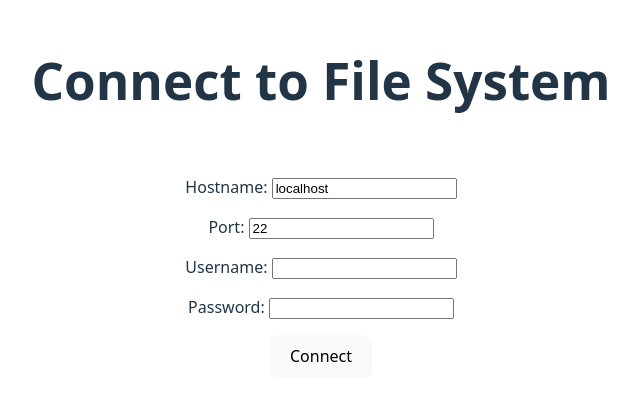
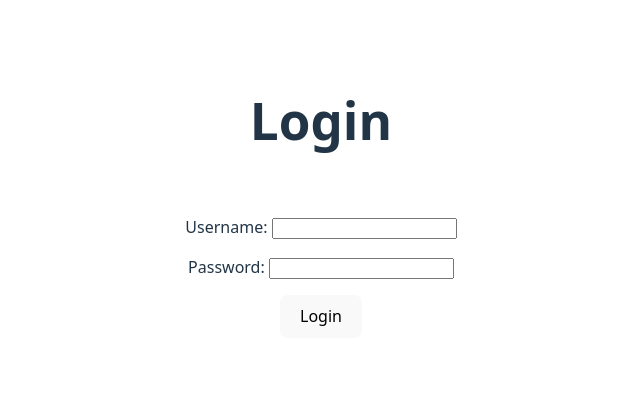
Before and after one commit to dtom90/Remote-File-System-Navigator, a React (Vite) app in the folder frontend/: page / in a window 1280 px wide. Shown: the part 186-586 px from the top of the page, without its empty margins (319-959 px from the left). Built offline with nearby package versions, Linux system fonts and the light colour scheme.

Commit message:
implement server retrieval API and update login form to handle authentication

```diff
--- a/frontend/src/App.tsx
+++ b/frontend/src/App.tsx
@@ -12,31 +12,39 @@ function App() {
     type: 'success' | 'error';
   } | null>(null);
 
-  const handleConnect = async (config: SSHConnectRequest) => {
-    try {
-      const response = await fetch('http://localhost:8080/api/ssh/connect', {
-        method: 'POST',
-        headers: {
-          'Content-Type': 'application/json',
-        },
-        body: JSON.stringify({
-          ...config,
-          port: config.port.toString(),
-        }),
-      });
-
-      if (!response.ok) {
-        throw new Error('Failed to establish SSH connection');
-      }
-
-      const data = (await response.json()) as SSHConnectResponse;
-      setSessionId(data.sessionID);
-      setNotification({ message: data.message, type: 'success' });
-    } catch (error) {
-      console.error('Connection error:', error);
-      setNotification({ message: 'Failed to connect: ' + (error as Error).message, type: 'error' });
+  const handleConnect = async (isConnected: boolean) => {
+    if (isConnected) {
+      // call the api to get the servers
+      const response = await fetch('http://localhost:8080/api/servers');
+      const data = await response.json();
+      console.log(data);
     }
   };
+  // const handleConnect = async (config: SSHConnectRequest) => {
+  //   try {
+  //     const response = await fetch('http://localhost:8080/api/ssh/connect', {
+  //       method: 'POST',
+  //       headers: {
+  //         'Content-Type': 'application/json',
+  //       },
+  //       body: JSON.stringify({
+  //         ...config,
+  //         port: config.port.toString(),
+  //       }),
+  //     });
+
+  //     if (!response.ok) {
+  //       throw new Error('Failed to establish SSH connection');
+  //     }
+
+  //     const data = (await response.json()) as SSHConnectResponse;
+  //     setSessionId(data.sessionID);
+  //     setNotification({ message: data.message, type: 'success' });
+  //   } catch (error) {
+  //     console.error('Connection error:', error);
+  //     setNotification({ message: 'Failed to connect: ' + (error as Error).message, type: 'error' });
+  //   }
+  // };
 
   const handleCloseSession = async () => {
     if (!sessionId) {
--- a/frontend/src/components/LoginForm.tsx
+++ b/frontend/src/components/LoginForm.tsx
@@ -1,47 +1,60 @@
 import { useState } from 'react';
-import { SSHConnectRequest } from '../types';
 
 interface LoginFormProps {
-  onConnect: (config: SSHConnectRequest) => void;
+  onConnect: (isConnected: boolean) => void;
 }
 
 function LoginForm({ onConnect }: LoginFormProps) {
-  const [config, setConfig] = useState<SSHConnectRequest>({
-    hostname: 'localhost',
-    port: 22,
+  const [credentials, setCredentials] = useState({
     username: '',
     password: '',
   });
+  const [error, setError] = useState<string | null>(null);
+  const [isLoading, setIsLoading] = useState(false);
+  const [token, setToken] = useState<string | null>(null);
+
+  const handleSubmit = async (e: React.FormEvent) => {
+    e.preventDefault();
+    setError(null);
+    setIsLoading(true);
+
+    try {
+      const response = await fetch('http://localhost:8080/api/auth/login', {
+        method: 'POST',
+        headers: {
+          'Content-Type': 'application/json',
+        },
+        body: JSON.stringify(credentials),
+      });
+
+      if (!response.ok) {
+        throw new Error('Invalid username or password');
+      }
+
+      const data = await response.json();
+      setToken(data.token);
+      onConnect(true);
+    } catch (err) {
+      setError(err instanceof Error ? err.message : 'An error occurred');
+    } finally {
+      setIsLoading(false);
+    }
+  };
 
   return (
     <>
-      <h1>Connect to File System</h1>
+      <h1>Login</h1>
       <div className='card'>
-        <div style={{ marginBottom: '1rem' }}>
-          <label htmlFor='hostname'>Hostname: </label>
-          <input
-            id='hostname'
-            type='text'
-            value={config.hostname}
-            onChange={(e) => setConfig((prev) => ({ ...prev, hostname: e.target.value }))}
-          />
-        </div>
-        <div style={{ marginBottom: '1rem' }}>
-          <label htmlFor='port'>Port: </label>
-          <input
-            id='port'
-            type='number'
-            value={config.port}
-            onChange={(e) => setConfig((prev) => ({ ...prev, port: parseInt(e.target.value) }))}
-          />
-        </div>
+        <form onSubmit={handleSubmit}>
+          {error && <div style={{ color: 'red', marginBottom: '1rem' }}>{error}</div>}
           <div style={{ marginBottom: '1rem' }}>
             <label htmlFor='username'>Username: </label>
             <input
               id='username'
               type='text'
-            value={config.username}
-            onChange={(e) => setConfig((prev) => ({ ...prev, username: e.target.value }))}
+              value={credentials.username}
+              onChange={(e) => setCredentials((prev) => ({ ...prev, username: e.target.value }))}
+              required
             />
           </div>
           <div style={{ marginBottom: '1rem' }}>
@@ -49,11 +62,15 @@ function LoginForm({ onConnect }: LoginFormProps) {
             <input
               id='password'
               type='password'
-            value={config.password}
-            onChange={(e) => setConfig((prev) => ({ ...prev, password: e.target.value }))}
+              value={credentials.password}
+              onChange={(e) => setCredentials((prev) => ({ ...prev, password: e.target.value }))}
+              required
             />
           </div>
-        <button onClick={() => onConnect(config)}>Connect</button>
+          <button type="submit" disabled={isLoading}>
+            {isLoading ? 'Logging in...' : 'Login'}
+          </button>
+        </form>
       </div>
     </>
   );
```
Also changed, not shown: 2 other files (tests, documents, lock files or other folders). Lines whose indentation alone changed are shown as unchanged.
